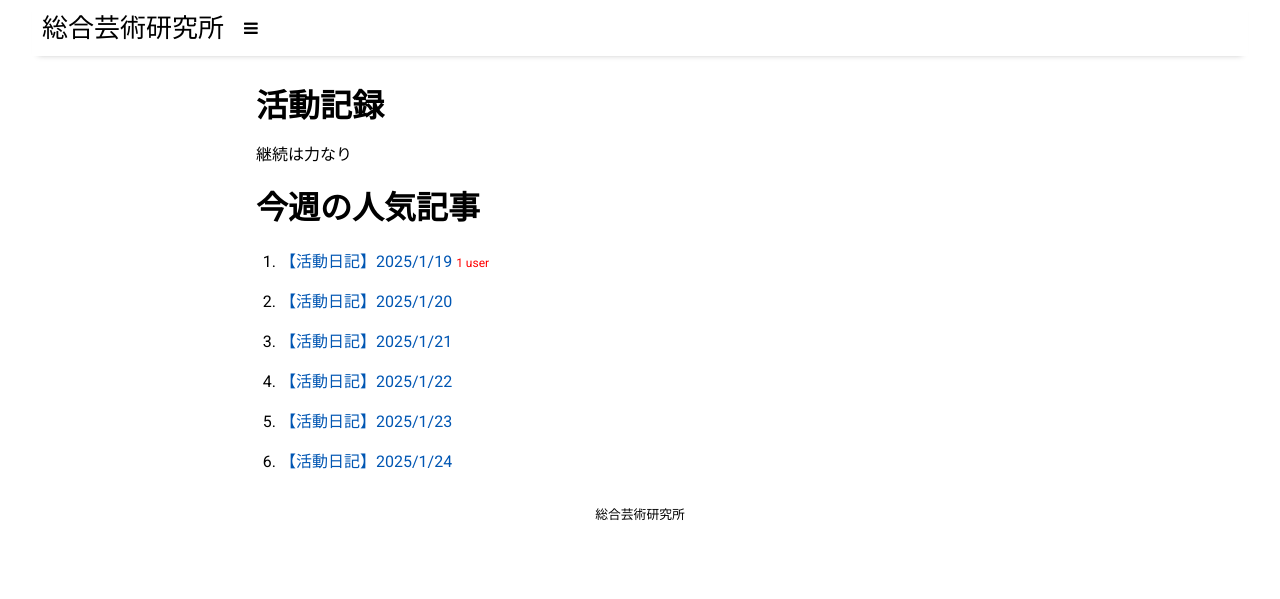
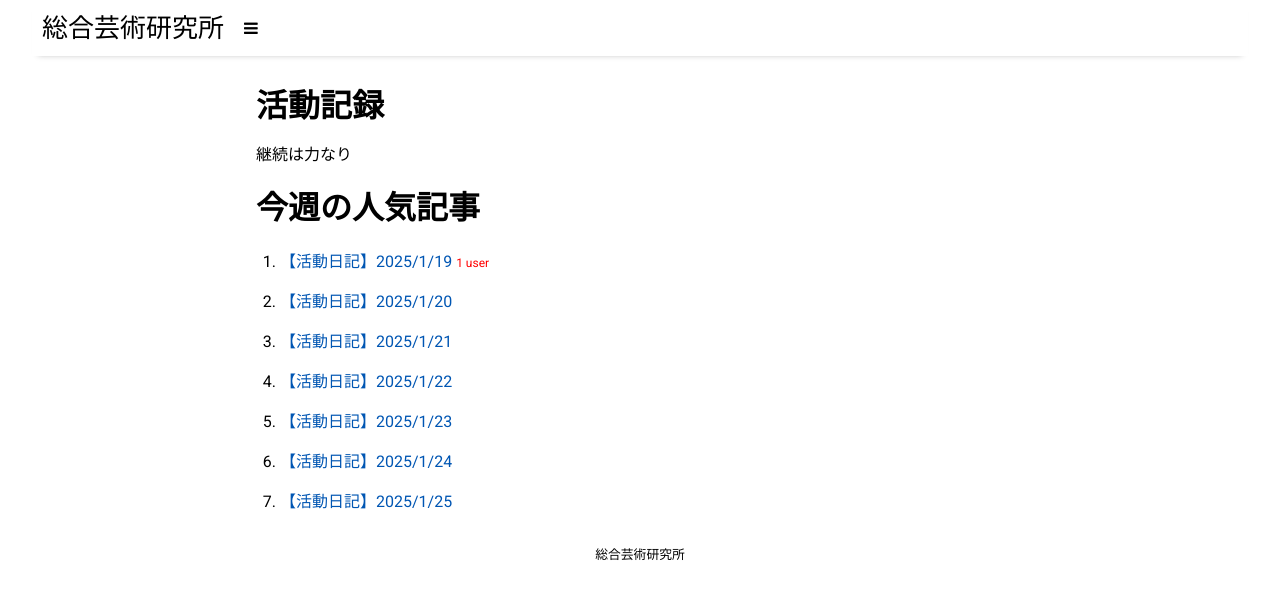
Before and after one commit to gj1002509/zakisikoku, a Jekyll site: the page built from _posts/2024-09-22-active.md, in a window 1280 px wide. Shown: the top 599 px of the page. Built offline with Jekyll 4.4.1, drawn with Linux system fonts in a browser that asks for light colours; nearby versions of some CDN libraries.

Commit message:
Update 2024-09-22-active.md

```diff
--- a/_posts/2024-09-22-active.md
+++ b/_posts/2024-09-22-active.md
@@ -63,6 +63,9 @@ categories: active
         <li>
             <a href="{{ site.baseurl }}/2025-1-24-daily">【活動日記】2025/1/24 </a>
         </li>
+        <li>
+            <a href="{{ site.baseurl }}/2025-1-25-daily">【活動日記】2025/1/25 </a>
+        </li>
     </ol>
 
 </body>
```
